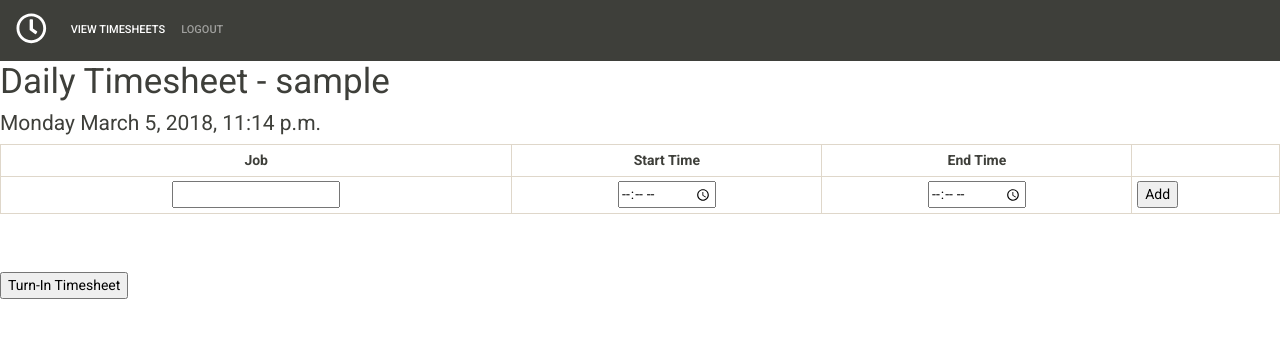
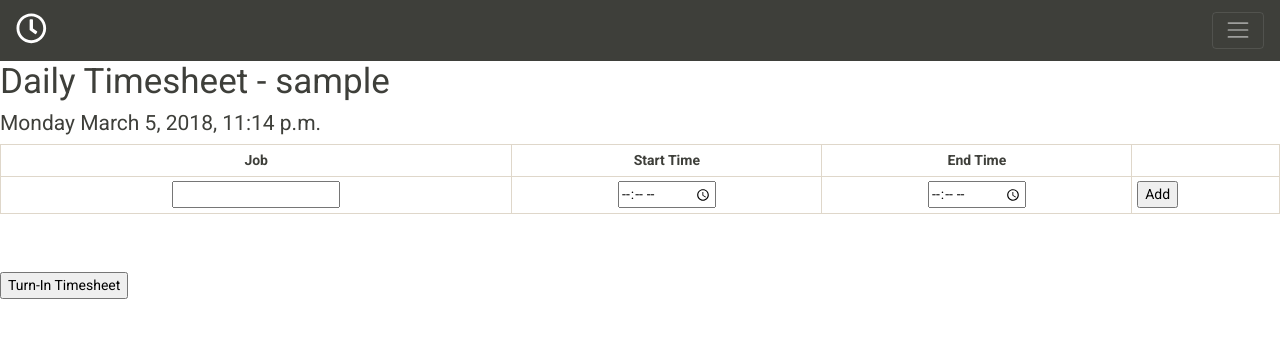
Before and after one commit to BrandonHebel/shields.activitysheet, a Django app: page / in a window 1280 px wide. Shown: the top 338 px of the page. Run offline with Django 3.2, Linux system fonts and the light colour scheme; the visitor is signed in with stand-in values (Sample User, id 1); data comes from the database, SQL or seed files in the repository; data that the repository does not hold is empty; some libraries are stand-ins or nearby versions.

Commit message:
slap a navbar, in the face

```diff
--- a/activitysheet/templates/activitysheet/navbar.html
+++ b/activitysheet/templates/activitysheet/navbar.html
@@ -1,4 +1,4 @@
-<nav class="navbar navbar-expand-md navbar-toggleable-md navbar-dark bg-primary">
+<nav class="navbar navbar-toggleable-md navbar-dark bg-primary">
   <a class="navbar-brand" href="/"><i class="far fa-clock" style="color:white; font-size:1.75em"></i></a>
   <button class="navbar-toggler navbar-toggler-right" type="button" data-toggle="collapse" data-target="#navbarNavDropdown" aria-controls="navbarNavDropdown" aria-expanded="false" aria-label="Toggle navigation">
     <span class="navbar-toggler-icon"></span>
```
